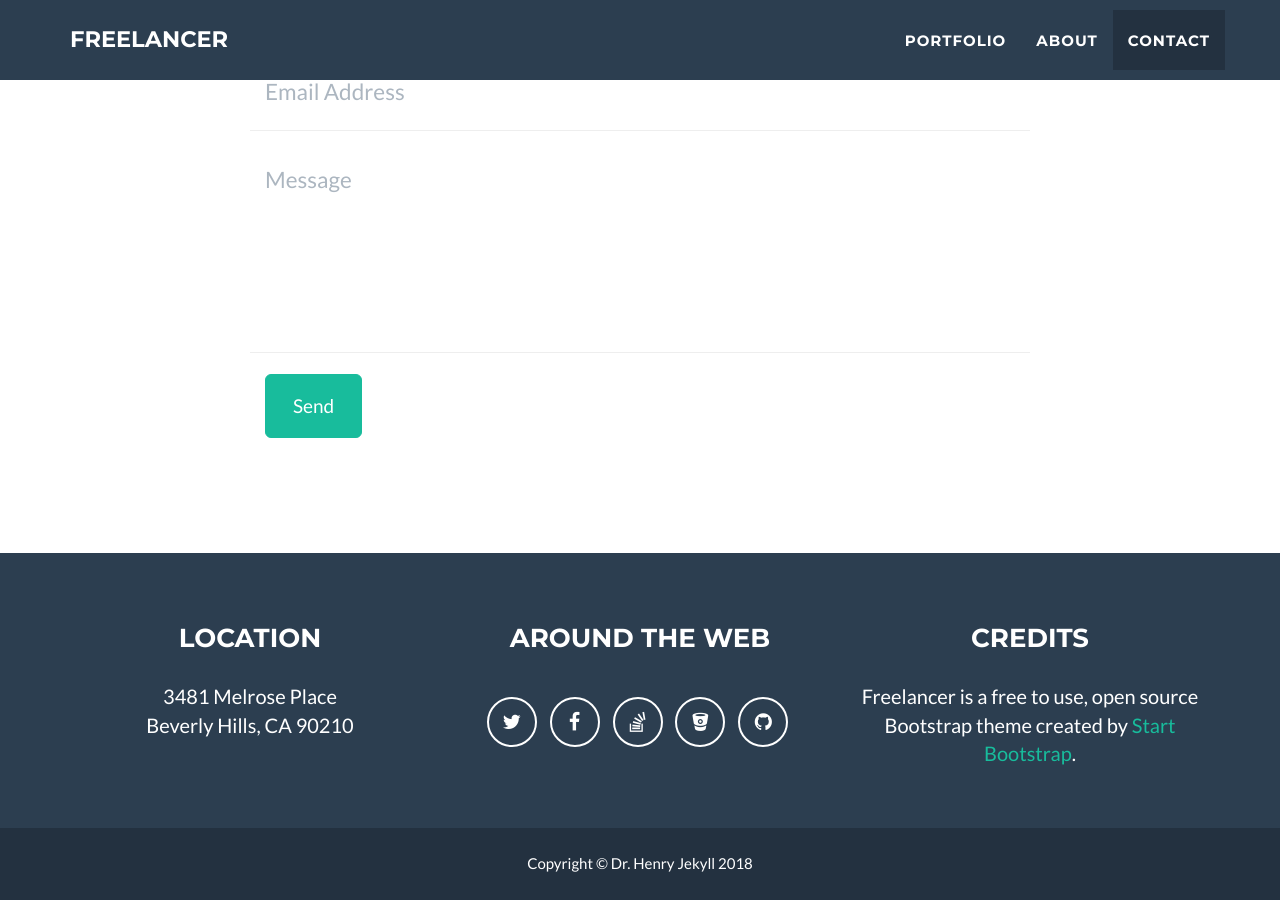
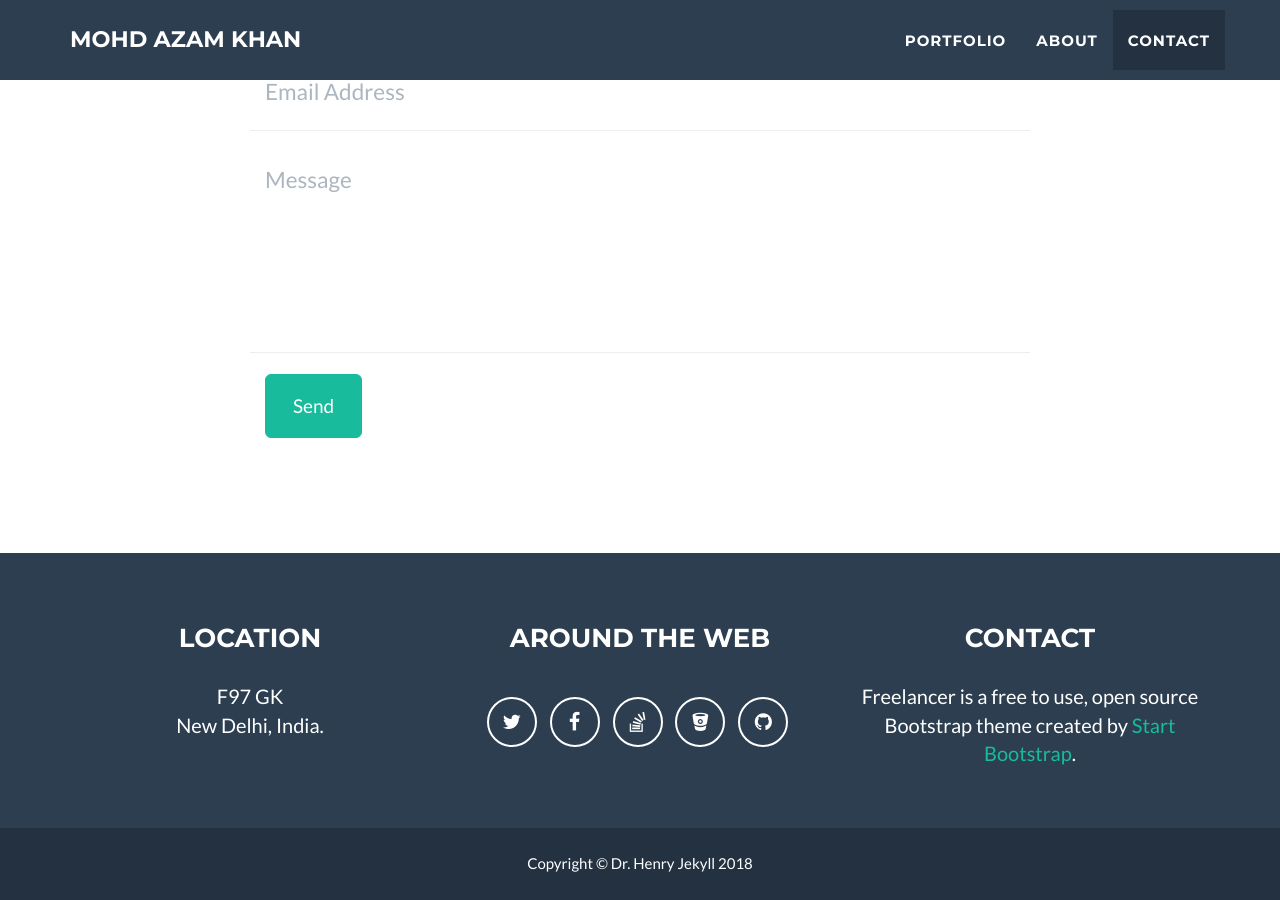
Before and after one commit to aazamk/aazamk.github.io, a Jekyll site: the page built from index.html, in a window 1280 px wide and 900 px high, scrolled down 2485 px. Built offline with Jekyll 4.4.1, drawn with Linux system fonts in a browser that asks for light colours; some of the changed text lies outside the part shown.

Commit message:
chaneg config file

```diff
--- a/_config.yml
+++ b/_config.yml
@@ -1,6 +1,6 @@
 # Site settings
-title: Freelancer
-email: your-email@domain.com
+title: Mohd Azam Khan
+email: aazamkhan976@gmail.com
 url: https://example.github.io
 description: "Write an awesome description for your new site here. You can edit this line in _config.yml. It will appear in your document head meta (for Google search results) and in your feed.xml site description."
 keywords: "your keywords, separated by commas"
@@ -35,7 +35,7 @@ footer:
   copyright: Dr. Henry Jekyll
   location: Location
   social: Around the Web
-  credits: Credits
+  credits: Contact
 
 # Social networks usernames (many more available: google-plus, flickr, dribbble, pinterest, instagram, tumblr, linkedin, etc.)
 social:
@@ -52,8 +52,8 @@ social:
 
 # Postal address (add as many lines as necessary)
 address:
-  - line: 3481 Melrose Place
-  - line: Beverly Hills, CA 90210
+  - line: F97 GK
+  - line: New Delhi, India.
 
 # Credits content
 credits: 'Freelancer is a free to use, open source Bootstrap theme created by <a href="http://startbootstrap.com">Start Bootstrap</a>.'
```
